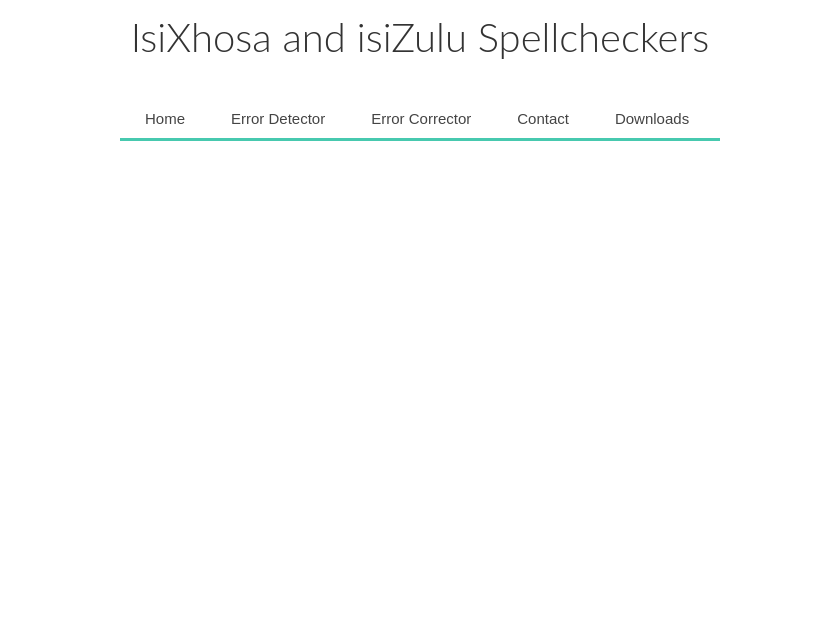
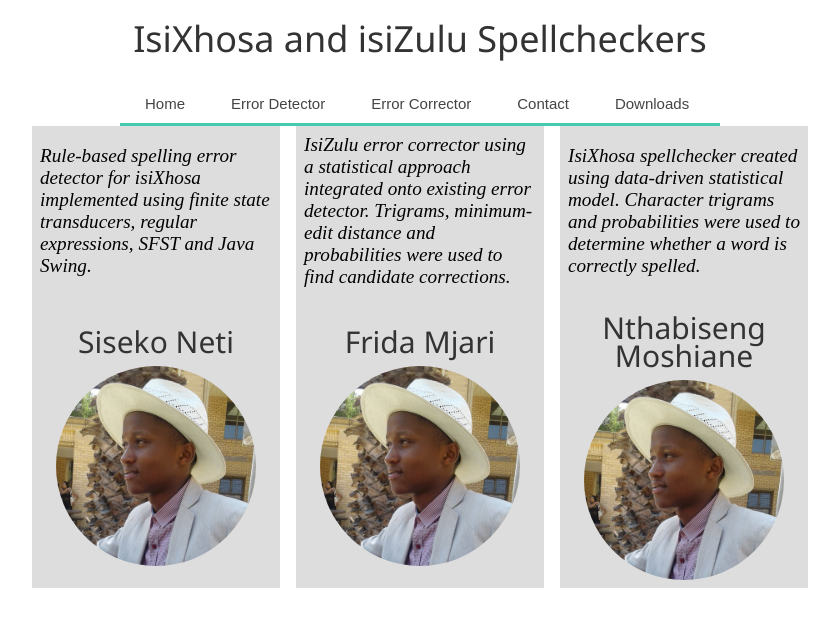
Before and after one commit to sisekoreggie/Honours-Website, a plain HTML site: page index.html in a window 1280 px wide. Shown: the whole page, without its empty margins (220-1059 px from the left). Drawn offline with nearby package versions, Linux system fonts and the light colour scheme.

Commit message:
Team description or roles and images

```diff
--- a/index.html
+++ b/index.html
@@ -3,12 +3,14 @@
 	<head>
 		<title> ALSPEL </title>
 		<link rel="stylesheet" type="text/css" href="style.css">
+
+		<meta name="viewport" content="width=device-width, initial-scale=1">
+		<link rel="stylesheet" href="https://www.w3schools.com/w3css/4/w3.css">
 	</head>
 	<body>
 		<h1>IsiXhosa and isiZulu Spellcheckers</h1>
 		<div class = "wrap">
 			<div id='cssmenu'>
-
 				<ul>
 					<li><a href="#home">Home</a></li>
 					<li><a href="#detection">Error Detector</a></li>
@@ -18,7 +20,38 @@
 				</ul>
 			</div>
 		</div>
+		<table align="center">
+		  <tr>
+			<td><p>Rule-based spelling error detector for isiXhosa implemented using finite state transducers, regular expressions, SFST and Java Swing.</p></td>
+			<td></td>
+			<td><p>IsiZulu error corrector using a statistical approach integrated onto existing error detector. Trigrams, minimum-edit distance and probabilities were used to find candidate corrections.</p></td>
+			<td></td>
+			<td><p>IsiXhosa spellchecker created using data-driven statistical model. Character trigrams and probabilities were used to determine whether a word is correctly spelled.</p></td>
 
+		  </tr>
+		  <tr>
+		    <td>
+				<div class="w3-container">
+					<h2>Siseko Neti</h2>
+					<img src="siseko_reggie.jpg" class="w3-circle" alt="Siseko" style="width:200px">
+				</div></td>
+			<td></td>
+			<td>
+				<div class="w3-container">
+					<h2>Frida Mjari</h2>
+					<img src="siseko_reggie.jpg" class="w3-circle" alt="Frida" style="width:200px">
+				</div></td>
+			</td>
+			<td></td>
+			<td>
+				<div class="w3-container">
+					<h2>Nthabiseng Moshiane</h2>
+					<img src="siseko_reggie.jpg" class="w3-circle" alt="Nthabiseng" style="width:200px">
+				</div></td>
+
+			</td>
+		  </tr>
+		</table>
 
 
 	</body>
--- a/style.css
+++ b/style.css
@@ -6,6 +6,15 @@ h1 {
 	font-size: 40px;
 	font-weight: 300;
 	line-height: 58px;
+	text-align: center;
+}
+
+h2 {
+	color: #333333;
+	font-family: 'Lato', sans-serif;
+	font-size: 20px;
+	font-weight: 100;
+	line-height: 28px;
 	text-align: center;
 }
 
@@ -118,3 +127,27 @@ h1 {
 #cssmenu > ul > li > a:hover:after {
   background: #47c9af;
 }
+
+
+
+/* Table Styling */
+table {
+    font-family: arial, sans-serif;
+    border-collapse: collapse;
+    width: 50%;
+}
+
+td, th {
+    text-align: left;
+    padding: 8px;
+}
+
+td:nth-child(odd) {
+    background-color: #dddddd;
+}
+
+p {
+    font-family: "Times New Roman", Times, serif;
+	font-style: italic;
+    font-size: 120%;
+}
```
Also changed, not shown: siseko_reggie.jpg (added). Lines whose indentation alone changed are shown as unchanged.
